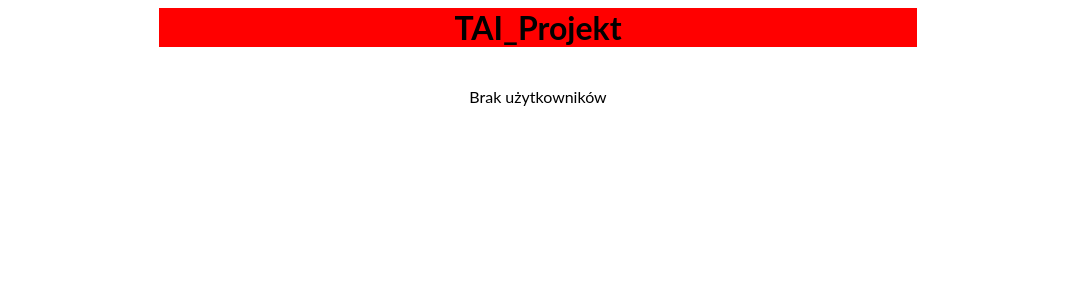
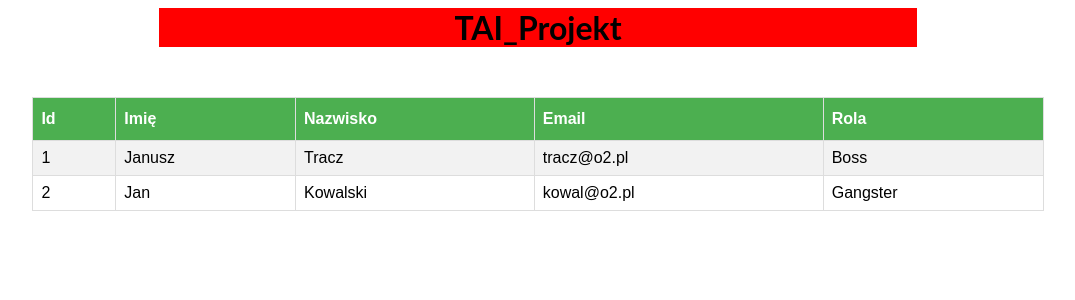
Before and after one commit to gawronCode/AngularApp, an Angular app: page / in a window 1280 px wide. Shown: the top 300 px of the page, without its empty margins (102-1177 px from the left). Built offline with nearby package versions, Linux system fonts and the light colour scheme.

Commit message:
created user table component

```diff
--- /dev/null
+++ b/src/app/TAI_Users/users-table/users-table.component.css
@@ -0,0 +1,40 @@
+
+#usersTab {
+    font-family: Arial, Helvetica, sans-serif;
+    border-collapse: collapse;
+    width: 100%;
+  }
+
+  #usersTab td, #usersTab th {
+    border: 1px solid #ddd;
+    padding: 8px;
+  }
+
+  #usersTab tr:nth-child(even){background-color: #f2f2f2;}
+
+  #usersTab tr:hover {background-color: #ddd;}
+
+  #usersTab th {
+    padding-top: 12px;
+    padding-bottom: 12px;
+    text-align: left;
+    background-color: #4CAF50;
+    color: white;
+  }
+
+.usersTableDiv{
+    margin-top: 50px;
+    width: 80%;
+    margin-left: auto;
+    margin-right: auto;
+}
+
+.loadingDiv{
+    width: 50px;
+    margin: auto;
+    margin-top: 100px;
+}
+
+.loadingDiv img {
+    width: 50px;
+}
--- /dev/null
+++ b/src/app/TAI_Users/users-table/users-table.component.html
@@ -0,0 +1,27 @@
+<div *ngIf="!users" class="loadingDiv">
+    <img src="https://c.tenor.com/I6kN-6X7nhAAAAAj/loading-buffering.gif">
+</div>
+
+<div class="noDataDiv" *ngIf="users?.length === 0">
+    Brak użytkowników
+</div>
+
+<div class="usersTableDiv"  *ngIf="users">
+    <table id="usersTab">
+        <tr>
+            <th>Id</th>
+            <th>Imię</th>
+            <th>Nazwisko</th>
+            <th>Email</th>
+            <th>Rola</th>
+        </tr>
+        <tr *ngFor="let user of users">
+            <td>{{user.Id}}</td>
+            <td>{{user.Name}}</td>
+            <td>{{user.SecondName}}</td>
+            <td>{{user.Email}}</td>
+            <td>{{user.RoleName}}</td>
+        </tr>
+
+    </table>
+</div>
--- /dev/null
+++ b/src/app/TAI_Users/users-table/users-table.component.ts
@@ -0,0 +1,22 @@
+import { Input } from '@angular/core';
+import { Component, OnInit } from '@angular/core';
+
+@Component({
+  selector: 'app-users-table',
+  templateUrl: './users-table.component.html',
+  styleUrls: ['./users-table.component.css']
+})
+export class UsersTableComponent implements OnInit {
+
+  constructor() { }
+
+
+  ngOnInit(): void {
+  }
+
+  title: string = 'TAI_Projekt';
+
+  @Input()
+  users;
+
+}
--- a/src/app/app.component.css
+++ b/src/app/app.component.css
@@ -15,8 +15,11 @@
 .userDiv{
     width: 60%;
     margin: auto;
-    padding-bottom: 20px;
-    background-color: yellow;
+    margin-bottom: 20px;
+    border-style: solid;
+    border-color: black;
+    border-width: 2px;
+    border-radius: 10px;
 }
 
 ul {
--- a/src/app/app.component.html
+++ b/src/app/app.component.html
@@ -2,22 +2,4 @@
     <h1>{{title}}</h1>
 </div>
 
-<!-- *ngIf="!users"    wyświetla gif loading jeśli users jest niezdefiniowane -->
-<div *ngIf="!users" class="loadingDiv">
-    <img src="https://c.tenor.com/I6kN-6X7nhAAAAAj/loading-buffering.gif">
-</div>
-
-<div class="noDataDiv" *ngIf="users?.length === 0">
-    Brak użytkowników
-</div>
-
-<div class="userDiv" *ngFor="let user of users">
-    <ul>
-        <li>{{user.Name}}</li>
-        <li>{{user.SecondName}}</li>
-        <li>{{user.Age}}</li>
-        <li>{{user.Phone}}</li>
-        <li>{{user.Email}}</li>
-        <li>{{user.RoleName}}</li>
-    </ul>
-</div>
+<app-users-table [users]="users"></app-users-table>
--- a/src/app/app.component.ts
+++ b/src/app/app.component.ts
@@ -10,29 +10,31 @@ export class AppComponent implements OnInit {
   ngOnInit(): void {
     setTimeout(() => {
 
-      this.users = []
+      // this.users = []
 
-      // this.users = [{
-      //   Name: "Janusz",
-      //   SecondName: "Tracz",
-      //   Age: 21,
-      //   Phone: "123456778",
-      //   Email: "tracz@o2.pl",
-      //   RoleName: "Boss"
-      // },{
-      //   Name: "Jan",
-      //   SecondName: "Kowalski",
-      //   Age: 24,
-      //   Phone: "111111111",
-      //   Email: "kowal@o2.pl",
-      //   RoleName: "Gangster"
-      // }];
-    }, 3000);
+      this.users = [{
+        Id: 1,
+        Name: "Janusz",
+        SecondName: "Tracz",
+        Age: 21,
+        Phone: "123456778",
+        Email: "tracz@o2.pl",
+        RoleName: "Boss"
+      },{
+        Id: 2,
+        Name: "Jan",
+        SecondName: "Kowalski",
+        Age: 24,
+        Phone: "111111111",
+        Email: "kowal@o2.pl",
+        RoleName: "Gangster"
+      }];
+    }, 1000);
   }
+
+  users;
 
   title: string = 'TAI_Projekt';
 
 
-  users;
-
 }
--- a/src/app/app.module.ts
+++ b/src/app/app.module.ts
@@ -3,10 +3,12 @@ import { BrowserModule } from '@angular/platform-browser';
 
 import { AppRoutingModule } from './app-routing.module';
 import { AppComponent } from './app.component';
+import { UsersTableComponent } from './TAI_Users/users-table/users-table.component';
 
 @NgModule({
   declarations: [
-    AppComponent
+    AppComponent,
+    UsersTableComponent
   ],
   imports: [
     BrowserModule,
```
Also changed, not shown: 1 other file (tests, documents, lock files or other folders).
